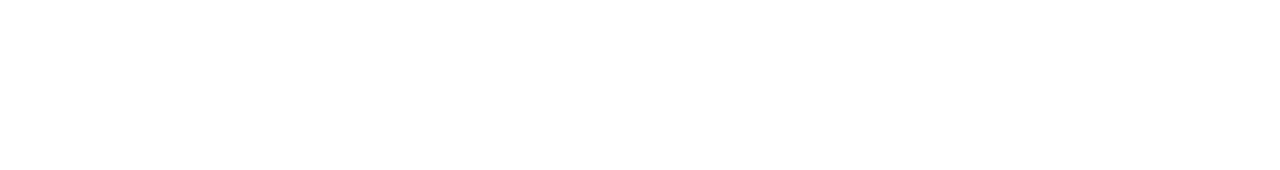
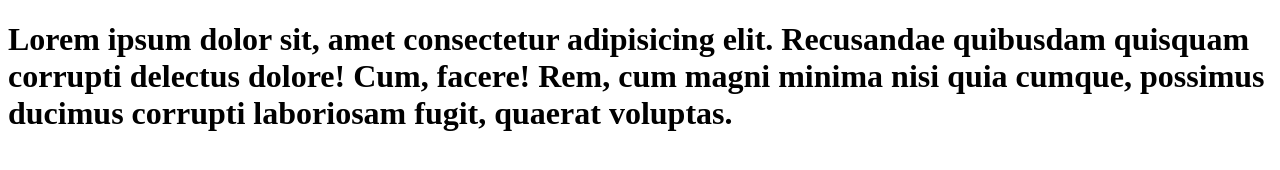
Before and after one commit to ferbermu/primera-prueba, a plain HTML site: page index.html in a window 1280 px wide. Drawn offline with Linux system fonts and the light colour scheme.

```diff
--- a/index.html
+++ b/index.html
@@ -6,6 +6,6 @@
     <title>hola</title>
 </head>
 <body>
-
+    <h1>Lorem ipsum dolor sit, amet consectetur adipisicing elit. Recusandae quibusdam quisquam corrupti delectus dolore! Cum, facere! Rem, cum magni minima nisi quia cumque, possimus ducimus corrupti laboriosam fugit, quaerat voluptas.</h1>
 </body>
 </html>
```
